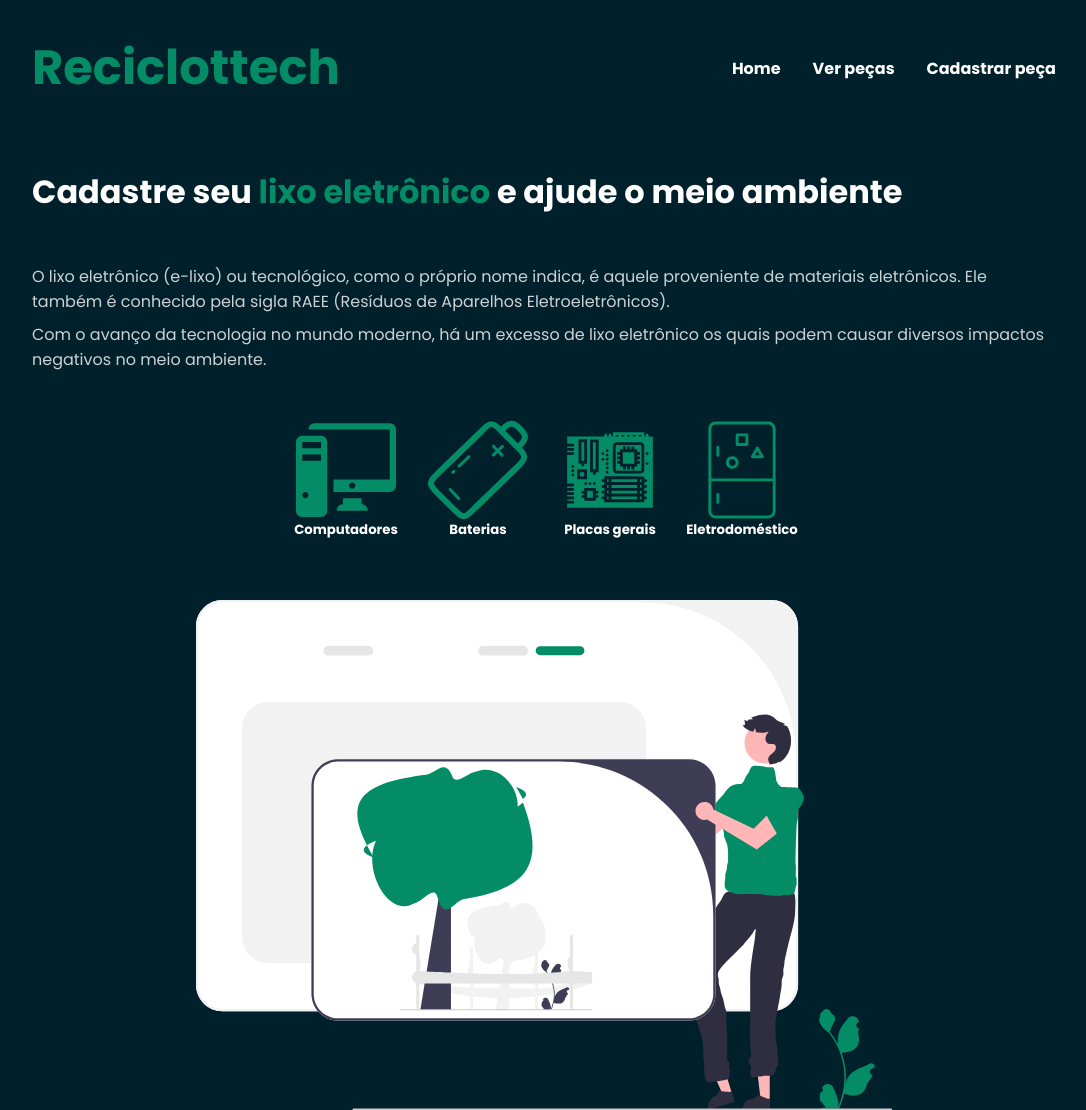
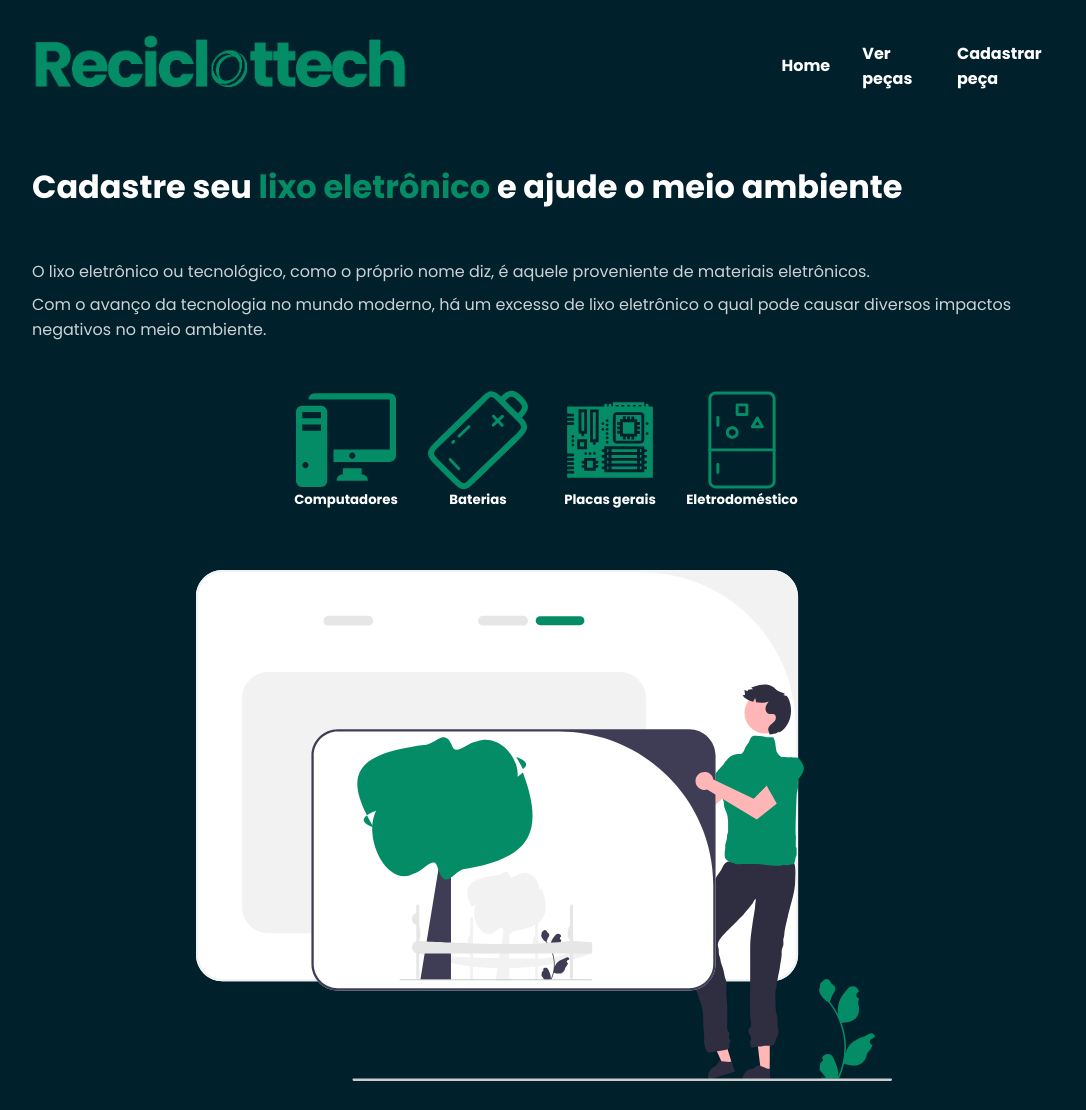
Before and after one commit to brnofranco/createread-php, a PHP site: page / in a window 1280 px wide. Shown: the top 1110 px of the page, without its empty margins (96-1182 px from the left). Run offline with PHP 8.4, Linux system fonts and the light colour scheme.

Commit message:
Nova arquitetura e novo logo

```diff
--- a/styles/style.css
+++ b/assets/styles/style.css
@@ -39,10 +39,8 @@ header {
     background: var(--mainBg);
 }
 
-header bold {
-    color: var(--footerBg);
-    font-size: 3rem;
-    font-weight: bold;
+header .nav-logo {
+    max-width: 50%;
 }
 
 nav {
@@ -270,6 +268,10 @@ form .form-data input[type="submit"]:hover {
 }
 
 @media (max-width: 1280px) {
+    header .nav-logo {
+        width: 80%;
+    }
+
     main {
         flex-direction: column;
     }
--- /dev/null
+++ b/assets/utils/head.php
@@ -0,0 +1,5 @@
+<meta charset="UTF-8">
+<meta http-equiv="X-UA-Compatible" content="IE=edge">
+<meta name="viewport" content="width=device-width, initial-scale=1.0">
+<link rel="stylesheet" type="text/css" href="assets/styles/style.css">
+<link rel="shortcut icon" href="https://images.emojiterra.com/google/noto-emoji/v2.034/512px/267b.png" type="image/x-icon">
--- /dev/null
+++ b/assets/utils/header.php
@@ -0,0 +1,10 @@
+<header>
+        <a href="./index.php">
+            <img class="nav-logo" src="public/logo.png" alt="logo reciclottech">
+        </a>
+        <nav>
+            <a class="tabs" href="index.php">Home</a>
+            <a class="tabs" href="read.php">Ver peças</a>
+            <a class="tabs" href="create.php">Cadastrar peça</a>
+        </nav>
+</header>
--- a/index.php
+++ b/index.php
@@ -1,22 +1,10 @@
 <!DOCTYPE html>
-<html lang="pt-br">
 <head>
-    <meta charset="UTF-8">
-    <meta http-equiv="X-UA-Compatible" content="IE=edge">
-    <meta name="viewport" content="width=device-width, initial-scale=1.0">
-    <link rel="stylesheet" href="styles/style.css">
-    <link rel="shortcut icon" href="https://images.emojiterra.com/google/noto-emoji/v2.034/512px/267b.png" type="image/x-icon">
+    <?php include(".\assets\utils\head.php"); ?>
     <title>Home - Reciclottech</title>
 </head>
 <body>
-    <header>
-        <bold> <a href="./index.php">Reciclottech</a> </bold>
-        <nav>
-            <a class="tabs" href="./index.php">Home</a>
-            <a class="tabs" href="./read.php">Ver peças</a>
-            <a class="tabs" href="./create.php">Cadastrar peça</a>
-        </nav>
-    </header>
+    <?php include(".\assets\utils\header.php"); ?>
     <main>
         <div class="main-content">
             <h1>
@@ -24,33 +12,33 @@
             </h1>
             <section class="main-content-info">
                 <p>
-                    O lixo eletrônico (e-lixo) ou tecnológico, como o próprio nome indica, é aquele proveniente de materiais eletrônicos. Ele também é conhecido pela sigla RAEE (Resíduos de Aparelhos Eletroeletrônicos).
+                    O lixo eletrônico ou tecnológico, como o próprio nome diz, é aquele proveniente de materiais eletrônicos.
                 </p>
                 <p>
-                    Com o avanço da tecnologia no mundo moderno, há um excesso de lixo eletrônico os quais podem causar diversos impactos negativos no meio ambiente.
+                    Com o avanço da tecnologia no mundo moderno, há um excesso de lixo eletrônico o qual pode causar diversos impactos negativos no meio ambiente.
                 </p>
             </section>
             <section class="main-content-cards">
                 <div class="card">
-                    <img src="./images/computerIcon.svg" alt="computer icon">
+                    <img src="./public/icons/computer.svg" alt="computer icon">
                     <h5>Computadores</h5>
                 </div>
                 <div class="card">
-                    <img src="./images/batteryIcon.svg" alt="computer icon">
+                    <img src="./public/icons/battery.svg" alt="computer icon">
                     <h5>Baterias</h5>
                 </div>
                 <div class="card">
-                    <img src="./images/motherboardIcon.svg" alt="computer icon">
+                    <img src="./public/icons/motherboard.svg" alt="computer icon">
                     <h5>Placas gerais</h5>
                 </div>
                 <div class="card">
-                    <img src="./images/fridgeIcon.svg" alt="computer icon">
+                    <img src="./public/icons/fridge.svg" alt="computer icon">
                     <h5>Eletrodoméstico</h5>
                 </div>
             </section>
         </div>
         <div class="main-image">
-            <img class="main-image-img" src="./images/nature.svg" alt="nature">
+            <img class="main-image-img" src="./public/nature.svg" alt="nature">
         </div>
     </main>
     <footer>
```
Also changed, not shown: create.php (+2 -14 lines), read.php (+11 -18 lines), assets/data/data.txt (renamed from data/data.txt), public/icons/battery.svg (renamed from images/batteryIcon.svg), public/icons/computer.svg (renamed from images/computerIcon.svg), public/icons/fridge.svg (renamed from images/fridgeIcon.svg), public/icons/motherboard.svg (renamed from images/motherboardIcon.svg), public/logo.png (added), public/nature.svg (renamed from images/nature.svg).
